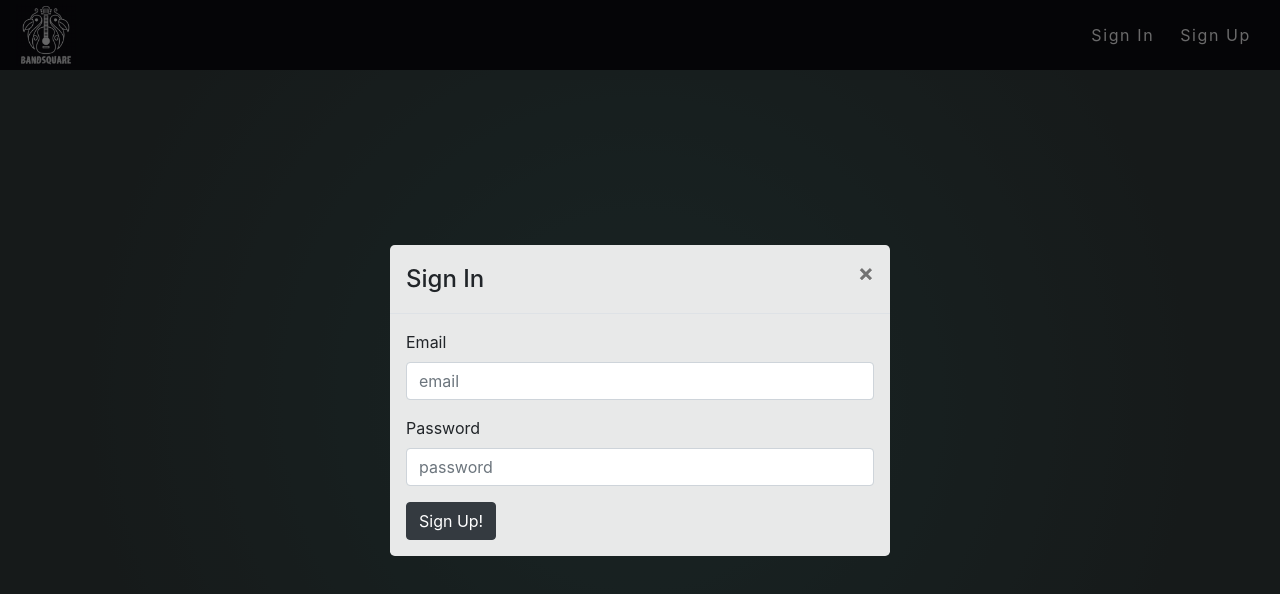
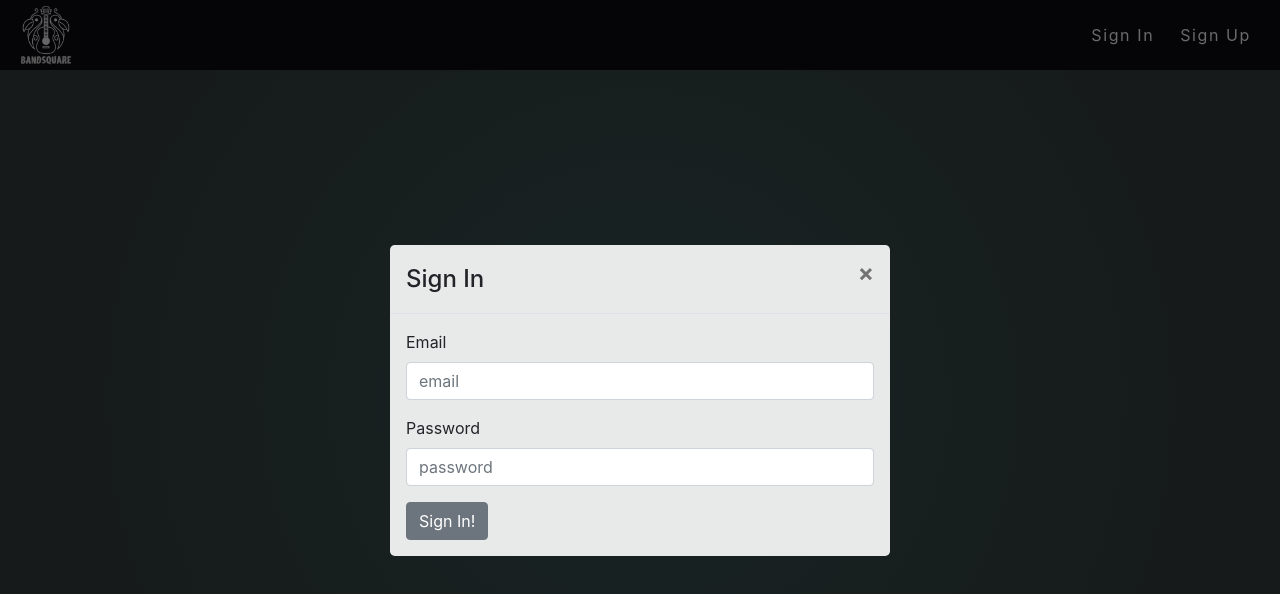
Before and after one commit to dakockar/band-square-client, a React (Create React App) app: page /home in a window 1280 px wide. Both pictures are taken after a click on the button "Sign In". Shown: the top 594 px of the page. Built offline with nearby package versions, Linux system fonts and the light colour scheme; no server answers.

Commit message:
sign in and sign up forms corrected

```diff
--- a/src/components/SignIn.jsx
+++ b/src/components/SignIn.jsx
@@ -1,7 +1,6 @@
 import React, { useState } from "react";
-// import { Modal, Form, Button, InputGroup } from "react-bootstrap";
-import { Modal, Col, Button } from "react-bootstrap";
-import { Form, FormGroup, Input, Label, FormFeedback, FormText } from "reactstrap";
+import { Modal } from "react-bootstrap";
+import { Form, FormGroup, Input, Label, FormFeedback, FormText, Button } from "reactstrap";
 
 function SignIn(props) {
   const [show, setShow] = useState(false);
@@ -45,7 +44,7 @@ function SignIn(props) {
 
   return (
     <div>
-      <Button className="grey-text" variant="link" onClick={handleShow}>
+      <Button className="grey-text" color="link" onClick={handleShow}>
         Sign In
       </Button>
 
@@ -55,7 +54,7 @@ function SignIn(props) {
         </Modal.Header>
         <Modal.Body>
 
-          <Form onSubmit={props.onSignUp}>
+          <Form onSubmit={props.onSignIn}>
             <FormGroup>
               <Label for="email">Email</Label>
               <Input onChange={validateEmail}
@@ -75,7 +74,7 @@ function SignIn(props) {
               {/* <FormFeedback valid>strong password!</FormFeedback>
               <FormFeedback invalid="true">Your password is not strong enough</FormFeedback> */}
             </FormGroup>
-            <Button variant="dark">Sign Up!</Button>
+            <Button variant="dark">Sign In!</Button>
           </Form>
 
 
--- a/src/components/SignUp.jsx
+++ b/src/components/SignUp.jsx
@@ -1,6 +1,6 @@
 import React, { useState } from "react";
-import { Modal, Button } from "react-bootstrap";
-import { Form, FormGroup, Input, Label, FormFeedback, FormText } from "reactstrap";
+import { Modal } from "react-bootstrap";
+import { Form, FormGroup, Input, Label, FormFeedback, FormText, Button } from "reactstrap";
 
 
 function SignUp(props) {
@@ -43,7 +43,7 @@ function SignUp(props) {
 
   return (
     <div>
-      <Button className="grey-text" variant="link" onClick={handleShow}>
+      <Button className="grey-text" color="link" onClick={handleShow}>
         Sign Up
       </Button>
 
@@ -74,7 +74,7 @@ function SignUp(props) {
               <FormFeedback invalid="true">Your password is not strong enough.</FormFeedback>
               <FormText>Password must be at least 8 characters, and include at least 1 letter and 1 number.</FormText>
             </FormGroup>
-            <FormGroup tag="fieldset">
+            <FormGroup>
               <h6>Sign me up as:</h6>
               <FormGroup check>
                 <Input id="musician" type="radio" name="type" value="musician" />
```
